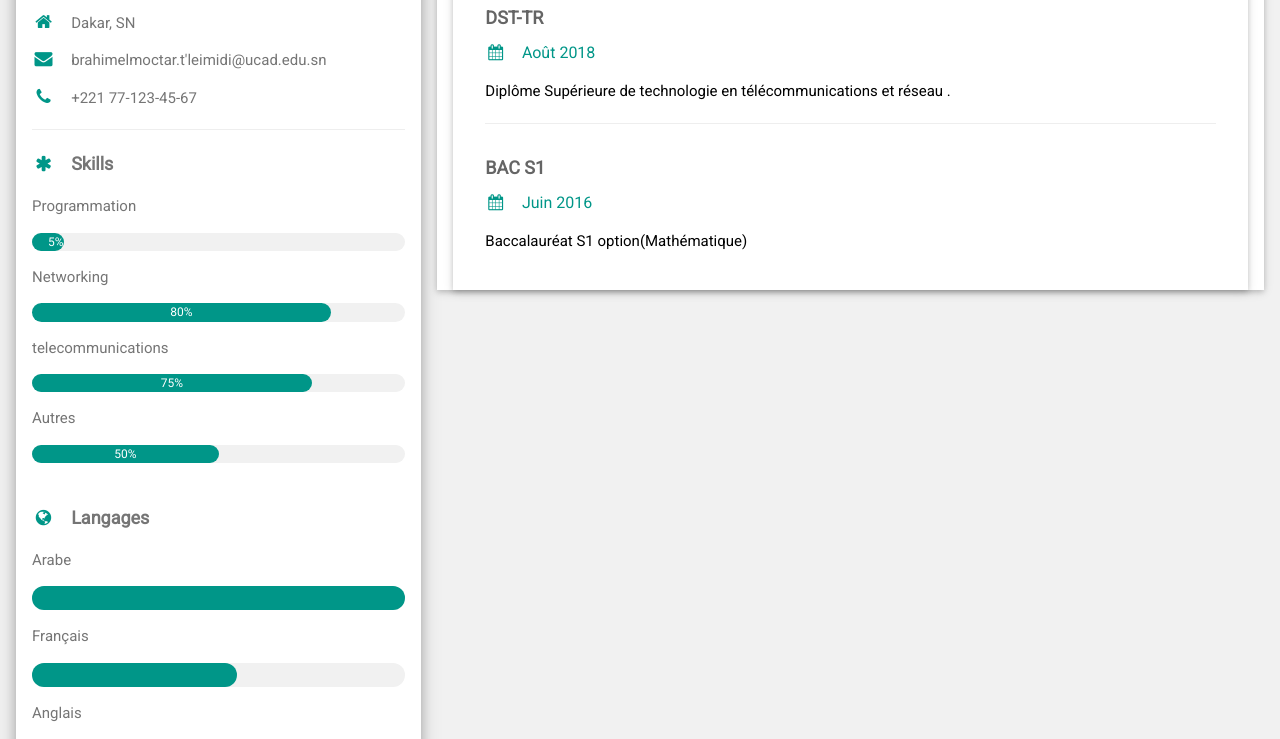
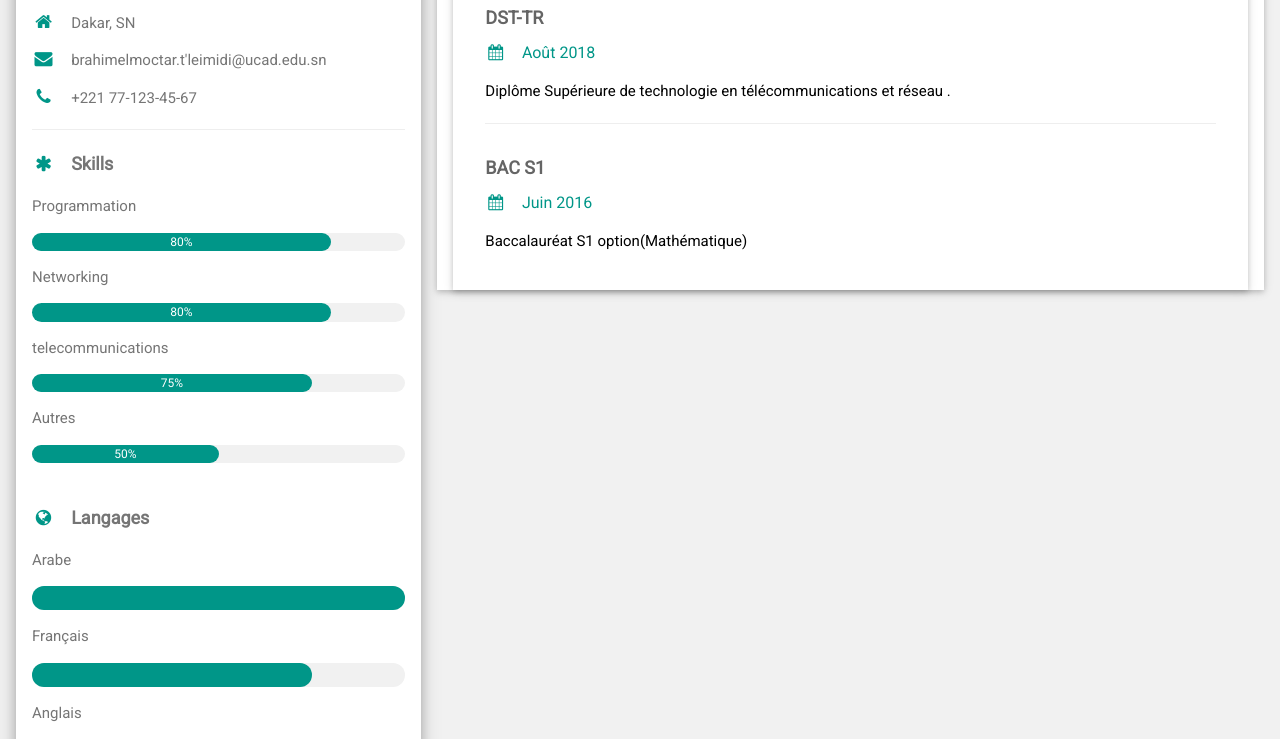
Before and after one commit to Sabayke/Sabayke.github.io, a plain HTML site: page index.html in a window 1280 px wide. Shown: the part 361-1100 px from the top of the page. Drawn offline with nearby package versions, Linux system fonts and the light colour scheme.

Commit message:
Update index.html

```diff
--- a/index.html
+++ b/index.html
@@ -37,7 +37,7 @@ html,body,h1,h2,h3,h4,h5,h6 {font-family: "Roboto", sans-serif}
           <p class="w3-large"><b><i class="fa fa-asterisk fa-fw w3-margin-right w3-text-teal"></i>Skills</b></p>
           <p>Programmation</p>
           <div class="w3-light-grey w3-round-xlarge w3-small">
-            <div class="w3-container w3-center w3-round-xlarge w3-teal" style="width:5%">5%</div>
+            <div class="w3-container w3-center w3-round-xlarge w3-teal" style="width:80%">80%</div>
           </div>
           <p>Networking</p>
           <div class="w3-light-grey w3-round-xlarge w3-small">
@@ -62,11 +62,11 @@ html,body,h1,h2,h3,h4,h5,h6 {font-family: "Roboto", sans-serif}
           </div>
           <p>Français</p>
           <div class="w3-light-grey w3-round-xlarge">
-            <div class="w3-round-xlarge w3-teal" style="height:24px;width:55%"></div>
+            <div class="w3-round-xlarge w3-teal" style="height:24px;width:75%"></div>
           </div>
           <p>Anglais</p>
           <div class="w3-light-grey w3-round-xlarge">
-            <div class="w3-round-xlarge w3-teal" style="height:24px;width:25%"></div>
+            <div class="w3-round-xlarge w3-teal" style="height:24px;width:50%"></div>
           </div>
           <br>
         </div>
```
